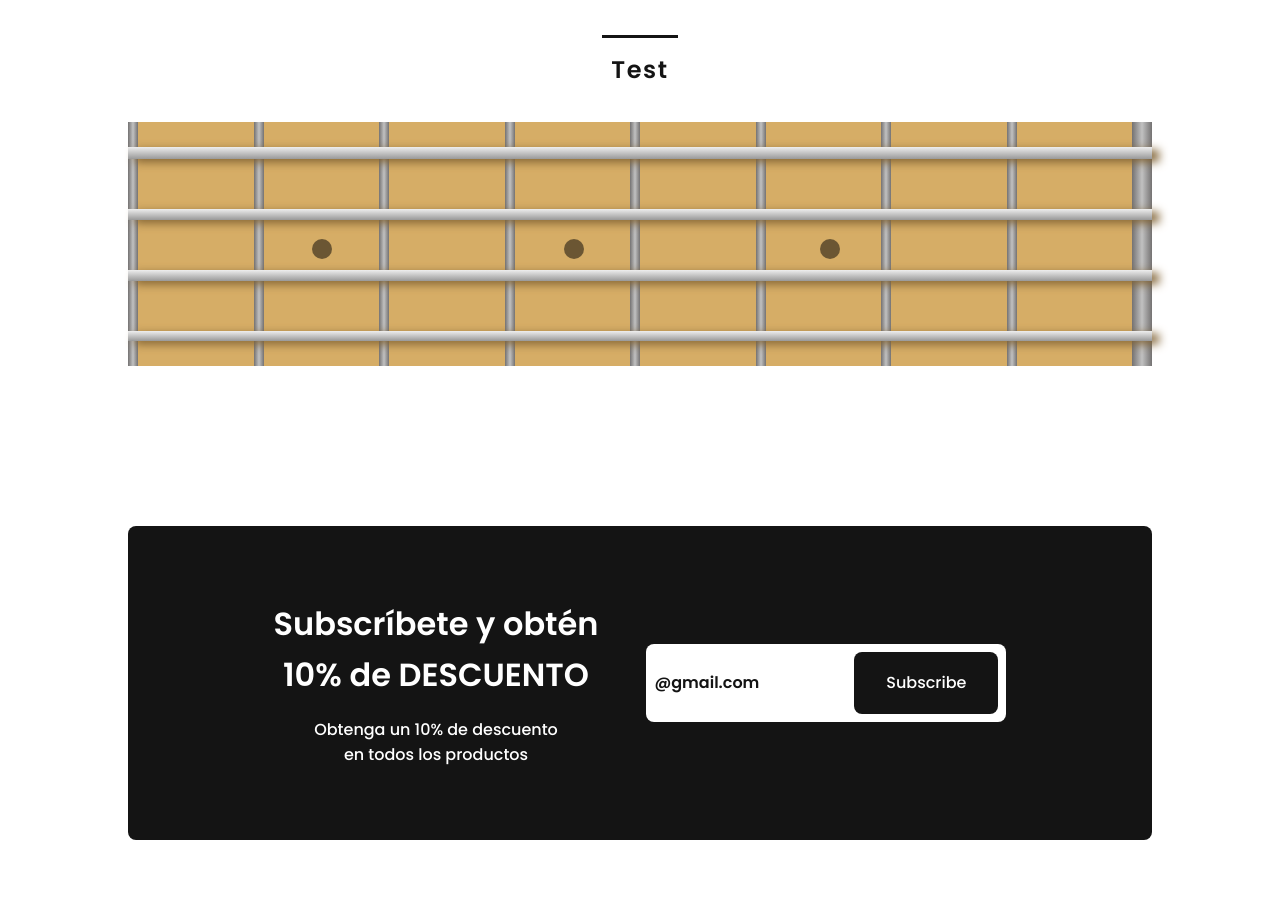
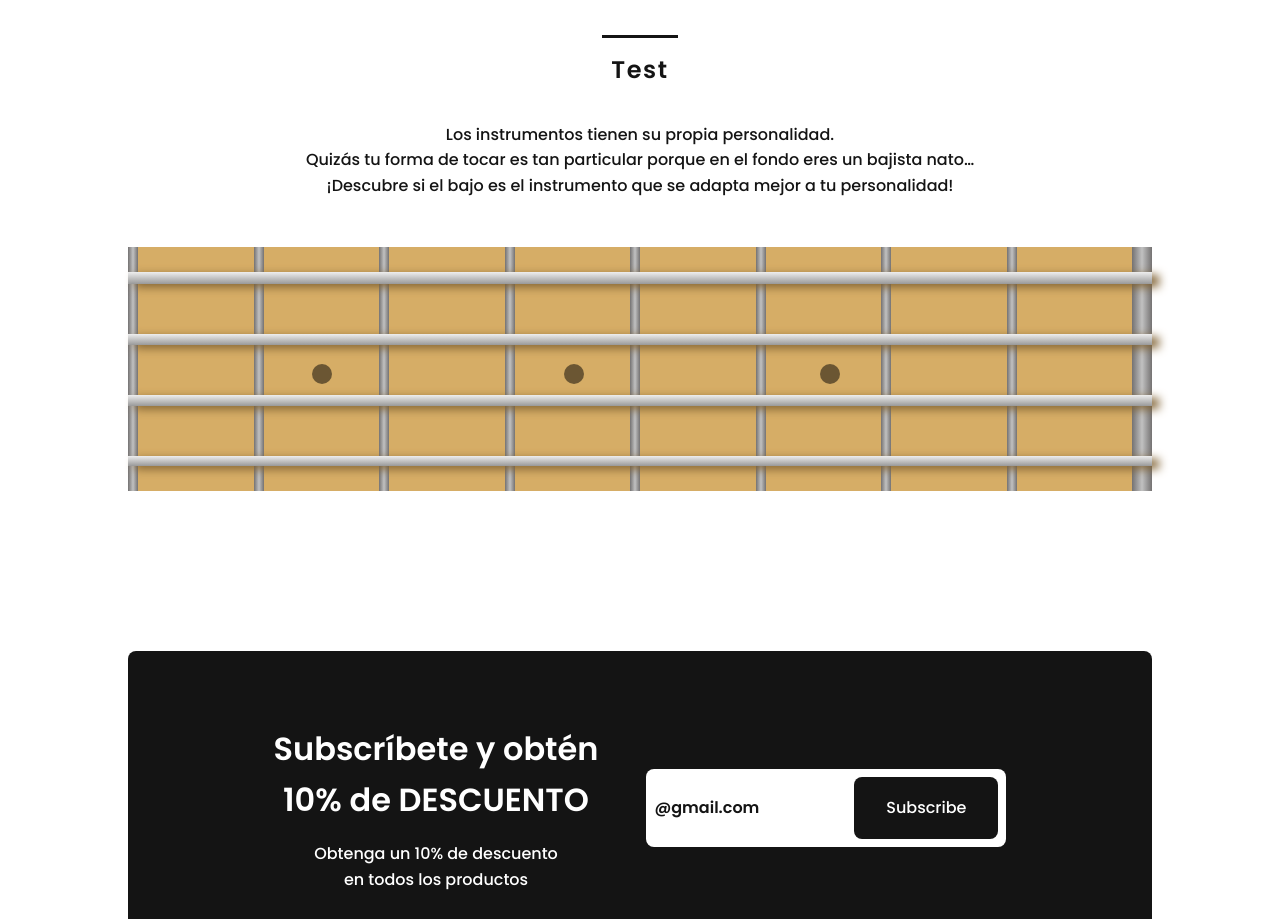
Before and after one commit to JhonMos/Musical-Landing-Page, a plain HTML site: page index.html in a window 1280 px wide. Shown: the part 2180-3099 px from the top of the page. Drawn offline with nearby package versions, Linux system fonts and the light colour scheme; no server answers.

Commit message:
descripcion section test

```diff
--- a/assets/css/styles.css
+++ b/assets/css/styles.css
@@ -440,6 +440,11 @@ img {
 }
 
 /* ===== Instrument=====*/
+.test__description{
+  text-align: center;
+  margin-bottom: 3rem;
+}
+
 .neck{
   background: #d6ad66 url(../img/wood.png);
   position: relative;
--- a/index.html
+++ b/index.html
@@ -117,6 +117,9 @@
             <section class="test section" id="test">
                 <h2 class="section-title">Test</h2>
                 <div class="test__container bd-grid">
+                    <p class="test__description">Los instrumentos tienen su propia personalidad.<br>
+                        Quizás tu forma de tocar es tan particular porque en el fondo eres un bajista nato…<br>
+                        ¡Descubre si el bajo es el instrumento que se adapta mejor a tu personalidad!</p>
                     <div class="neck">
                         <div class="string stringE" onclick="jsNota(41.203)"></div>
                         <div class="string stringA" onclick="jsNota(55)"></div>
```
